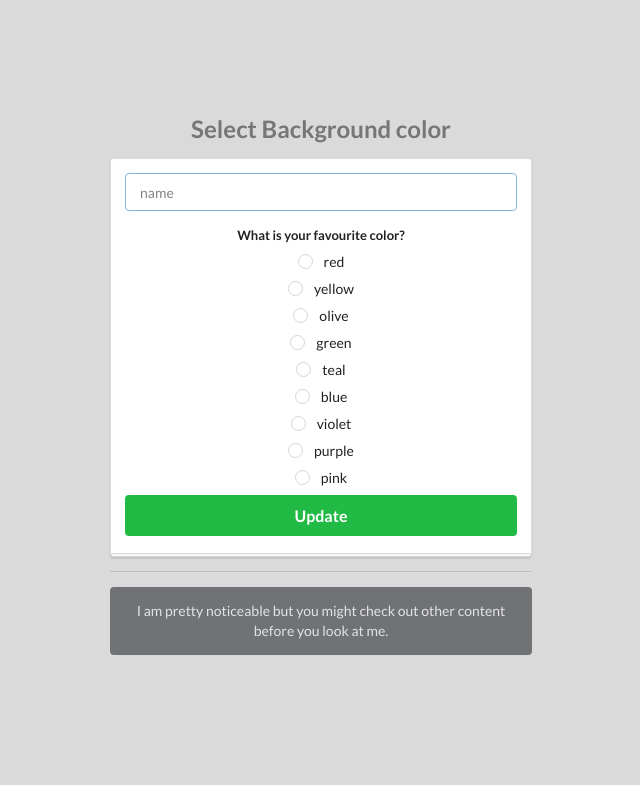
After one commit to Boasbabs/flask_basics_form, a Flask app: page /builder in a window 1280 px wide. The commit adds this page. Shown: the top 785 px of the page, without its empty margins (319-959 px from the left). Run offline with Flask 2, Linux system fonts and the light colour scheme.

Commit message:
Loop on the templates side

```diff
--- a/app.py
+++ b/app.py
@@ -3,7 +3,10 @@ import json
 from flask import (Flask, render_template, request,
                    make_response, url_for, redirect)
 
+from options import DEFAULTS
+
 app = Flask("__name__")
+
 
 def get_saved_data():
     try:
@@ -17,11 +20,16 @@ def index():
     data = get_saved_data()
     return render_template("index.html", saves=data)
 
+@app.route("/builder")
+def builder():
+    data = get_saved_data()
+    return render_template("builder.html", saves=data, options=DEFAULTS)
+
 
 @app.route("/save", methods=["POST"])
 def save():
     # what we redirected is turned to response object
-    response = make_response(redirect(url_for("index")))
+    response = make_response(redirect(url_for("builder")))
     # the response is set to cookie with "character". it could be any word.
     # json.dumps is to dump strings.|| request.form is ImmutableMultiDict, key value is gotten by .items()
 
--- /dev/null
+++ b/options.py
@@ -0,0 +1,14 @@
+DEFAULTS = {
+    "colors": [
+        "red",
+        "yellow",
+        "olive",
+        "green",
+        "teal",
+        "blue",
+        "violet",
+        "purple",
+        "pink"
+
+    ]
+}
--- /dev/null
+++ b/templates/builder.html
@@ -0,0 +1,79 @@
+{% extends "base.html" %}
+
+{% block title %}
+    Homepage
+{% endblock %}
+
+{% block styles %}
+    <style type="text/css">
+        body {
+          background-color: #DADADA;
+        }
+        body > .grid {
+          height: 100%;
+        }
+        .image {
+          margin-top: -100px;
+        }
+        .column {
+          max-width: 450px;
+        }
+      </style>
+{% endblock %}
+
+
+{% block content %}
+    <div class="ui middle aligned center aligned grid">
+  <div class="column">
+    <h2 class="ui grey header">
+
+      <div class="content">
+        Select Background color
+      </div>
+    </h2>
+    <form class="ui large form" action="{{ url_for("save") }}" method="post">
+      <div class="ui stacked segment">
+        <div class="field">
+          <div class="ui left input">
+            <input type="text" name="name" placeholder="name" value="{{ saves.get('name', '') }}" autofocus="">
+          </div>
+        </div>
+          <!-- the check buttons -->
+          <div class="ui form">
+          <div class="grouped fields">
+            <label>What is your favourite color?</label>
+              {% for color in options['colors'] %}
+                  <div class="field">
+                    <div class="ui radio checkbox">
+                        <input type="radio" id="{{ color }}" name="color" value="{{ color }}"
+                        {% if saves.get('colors') == color %}
+                            checked="checked"
+                        {% endif %}>
+                     <label for="{{ color }}">{{ color }}</label>
+                    </div>
+                  </div>
+              {% endfor %}
+          </div>
+        </div>
+
+        <button class="ui fluid large green submit button" type="submit">Update</button>
+      </div>
+
+      <div class="ui divider"></div>
+
+        <!-- the segments -->
+        <div class="ui secondary inverted {{ saves.get('color') }} segment">
+          <p>I am pretty noticeable but you might check out other content before you look at me.</p>
+        </div>
+
+    </form>
+
+
+  </div>
+</div>
+
+{% endblock %}
+
+{% block scripts %}
+
+{% endblock %}
```
Also changed, not shown: templates/index.html (+2 -37 lines).
